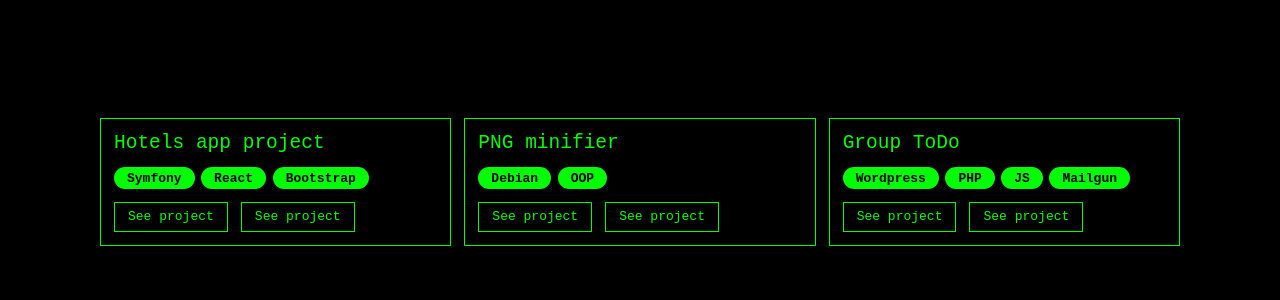
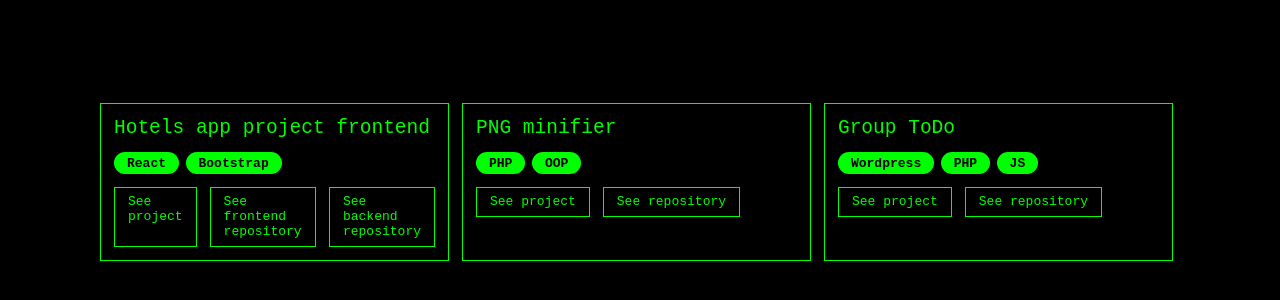
Before and after one commit to RPwoj/my-projects-website, a React (Create React App) app: page / in a window 1280 px wide. Shown: the part 218-518 px from the top of the page. Built offline with nearby package versions, Linux system fonts and the light colour scheme.

Commit message:
add: multiple separated buttons for frontend and backend

```diff
--- a/src/components/ProjectList.js
+++ b/src/components/ProjectList.js
@@ -1,6 +1,6 @@
 import { useEffect } from "react";
 
-function ProjectList(props) {
+function ProjectList() {
 
     useEffect(
         function techsHoldersSameHeight() {
@@ -8,7 +8,7 @@
             let maxHeight = 0;
 
             techsHolders.forEach(techsHolder => {
-                console.log(techsHolder.getBoundingClientRect());
+                // console.log(techsHolder.getBoundingClientRect());
                 maxHeight = (techsHolder.getBoundingClientRect().height > maxHeight) ? techsHolder.getBoundingClientRect().height : maxHeight;
             })
 
@@ -20,6 +20,13 @@
         },[])
 
     function ProjectListEl(props) {
+
+        const repositories = Object.keys(props.projectGithubUrls).map((el) => {
+            return (
+                <a href={props.projectGithubUrls[el]} className="btn btn-github" target="_blank">{(el == 'repository') ? 'See repository' : 'See ' + el.split('-')[1] + ' repository'}</a>
+            )
+        })
+
         return (
             <div className="projects-list-el">
                 <div className="projects-list-el-inner">
@@ -34,8 +41,8 @@
                     })}
                     </div>
                     <div className="buttons-holder">
-                        <a href={props.projectUrl} className="btn btn-website">See project</a>
-                        <a href={props.projectGithubUrl} className="btn btn-github">See project</a>
+                        <a href={props.projectUrl} className="btn btn-website" target="_blank">See project</a>
+                        {repositories}
                     </div>
                 </div>
             </div>
@@ -45,9 +52,9 @@
 
     return (
     <div className="projects-list">
-        <ProjectListEl projectName="Hotels app project" projectUrl="" projectGithubUrl="" projectTechStack={['Symfony','React','Bootstrap']} />
-        <ProjectListEl projectName="PNG minifier" projectUrl="" projectGithubUrl="" projectTechStack={['Debian','OOP']} />
-        <ProjectListEl projectName="Group ToDo" projectUrl="" projectGithubUrl="" projectTechStack={['Wordpress', 'PHP', 'JS', 'Mailgun']} />
+        <ProjectListEl projectName="Hotels app project frontend" projectUrl="https://hotels.ytq.pl" projectGithubUrls={{"repository-frontend":"https://github.com/RPwoj/hotels-app-front", "repository-backend":"https://github.com/RPwoj/hotels-api"}} projectTechStack={['React','Bootstrap']} />
+        <ProjectListEl projectName="PNG minifier" projectUrl="https://minifier.ytq.pl/" projectGithubUrls={{"repository":"https://github.com/RPwoj/image-minifier"}} projectTechStack={['PHP','OOP']} />
+        <ProjectListEl projectName="Group ToDo" projectUrl="https://todo.ytq.pl/" projectGithubUrls={{"repository":"https://github.com/RPwoj/wp-todo"}} projectTechStack={['Wordpress', 'PHP', 'JS']} />
     </div>
     )
 }
--- a/src/index.css
+++ b/src/index.css
@@ -51,7 +51,6 @@
 
 .projects-list-el {
     width: calc(100% / 3 - 1rem);
-	flex-grow: 1;
 }
 
 .btn {
```
